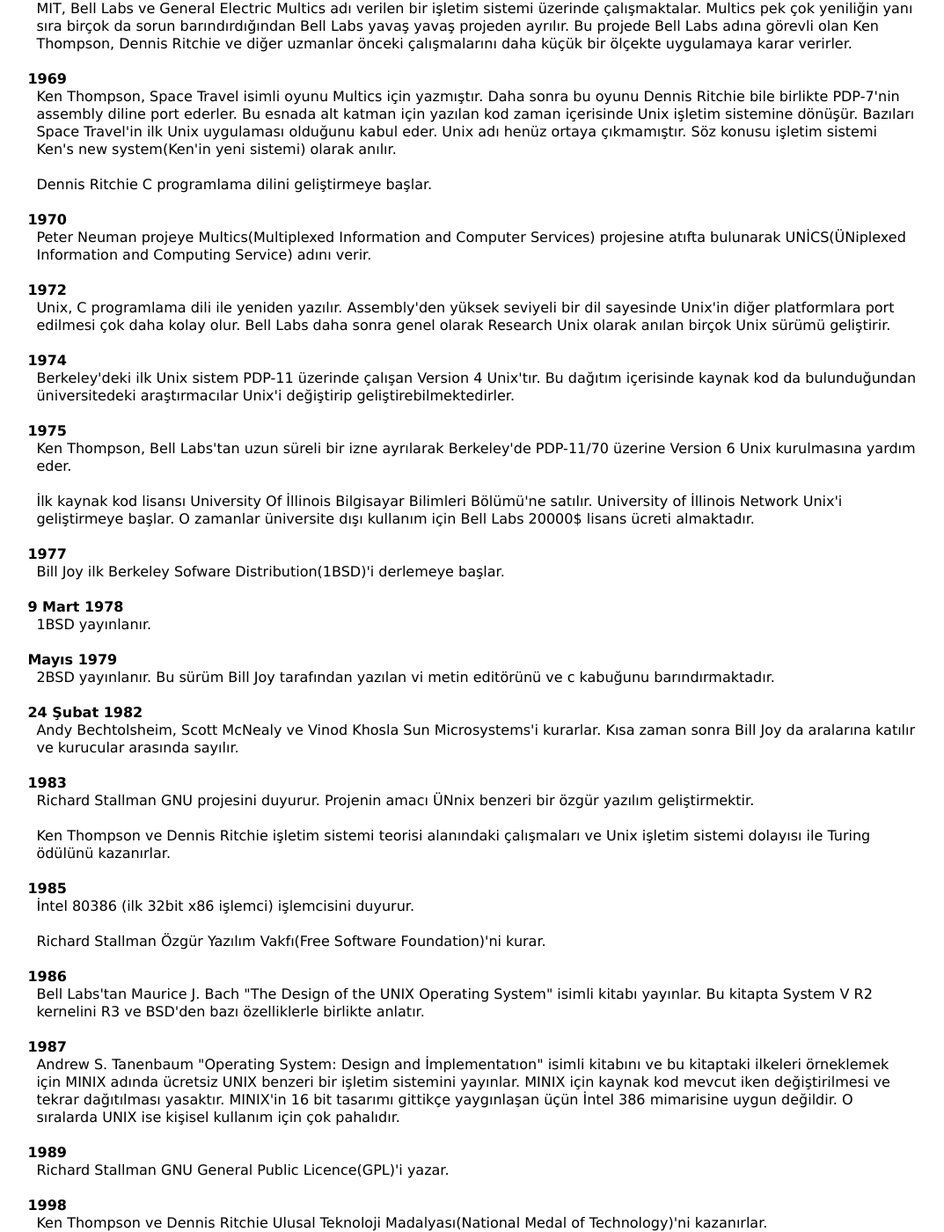
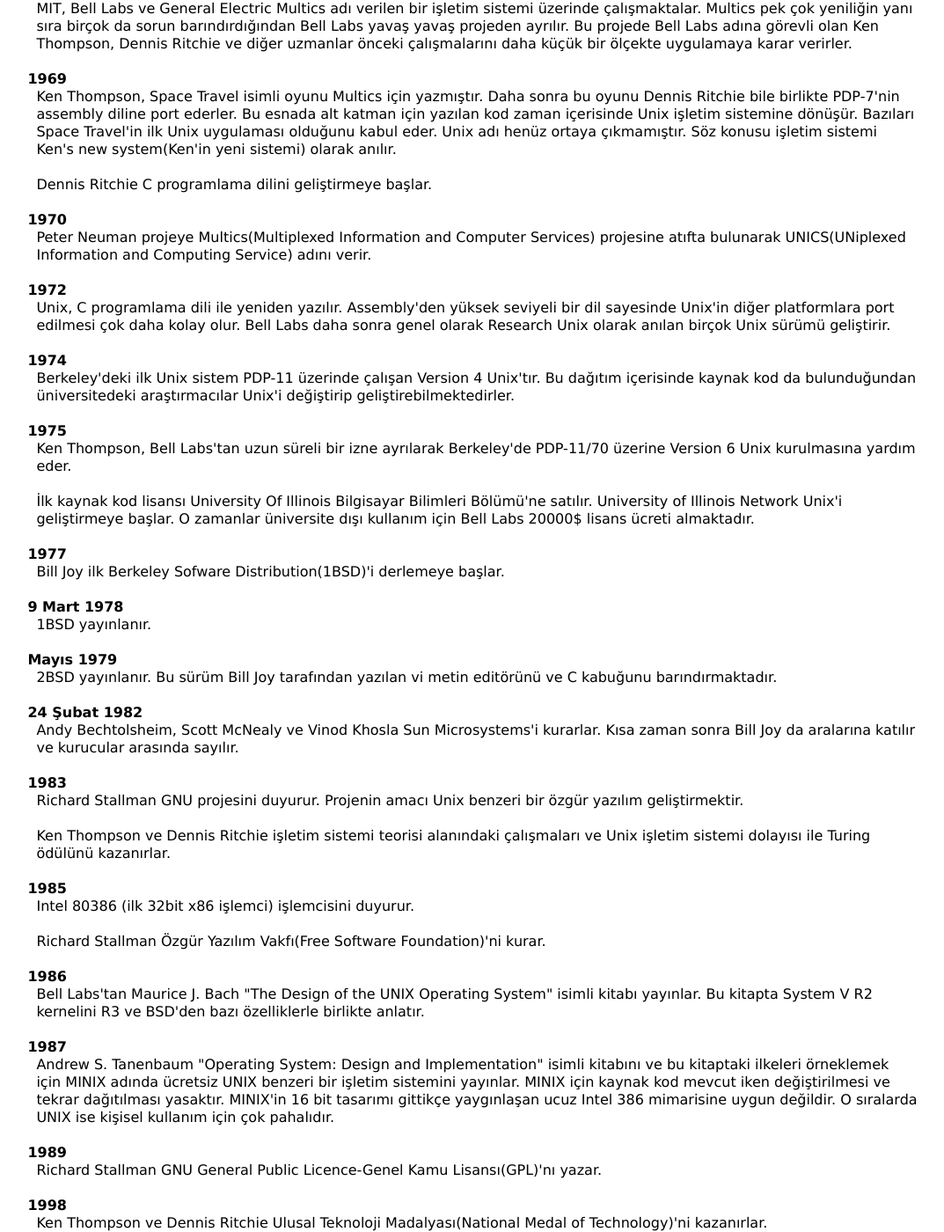
Before and after one commit to fehmicansaglam/fehmicansaglam.github.com, a Jekyll site: the page built from _posts/2015-02-19-unix-ve-benzerlerinin-kronolojisi.html, in a window 1280 px wide and 1400 px high, scrolled down 246 px. Shown: the whole window at 88% size, without its empty margins (103-1176 px from the left). Built offline with Jekyll 4.4.1, drawn with Linux system fonts in a browser that asks for light colours; comment, search, counter and statistics services are not loaded.

Commit message:
Fix typos

```diff
--- a/_posts/2015-02-19-unix-ve-benzerlerinin-kronolojisi.html
+++ b/_posts/2015-02-19-unix-ve-benzerlerinin-kronolojisi.html
@@ -25,7 +25,7 @@
 
 	<dt>1970</dt>
 	<dd>
-		Peter Neuman projeye Multics(Multiplexed Information and Computer Services) projesine atıfta bulunarak UNİCS(ÜNiplexed Information and Computing Service) adını verir.
+		Peter Neuman projeye Multics(Multiplexed Information and Computer Services) projesine atıfta bulunarak UNICS(UNiplexed Information and Computing Service) adını verir.
 	</dd>
 
 	<dt>1972</dt>
@@ -43,7 +43,7 @@
 		Ken Thompson, Bell Labs'tan uzun süreli bir izne ayrılarak Berkeley'de PDP-11/70 üzerine Version 6 Unix kurulmasına yardım eder.
 		<br>
 		<br>
-		İlk kaynak kod lisansı University Of İllinois Bilgisayar Bilimleri Bölümü'ne satılır. University of İllinois Network Unix'i geliştirmeye başlar. O zamanlar üniversite dışı kullanım için Bell Labs 20000$ lisans ücreti almaktadır.
+		İlk kaynak kod lisansı University Of Illinois Bilgisayar Bilimleri Bölümü'ne satılır. University of Illinois Network Unix'i geliştirmeye başlar. O zamanlar üniversite dışı kullanım için Bell Labs 20000$ lisans ücreti almaktadır.
 	</dd>
 
 	<dt>1977</dt>
@@ -56,7 +56,7 @@
 
 	<dt>Mayıs 1979</dt>
 	<dd>
-		2BSD yayınlanır. Bu sürüm Bill Joy tarafından yazılan vi metin editörünü ve c kabuğunu barındırmaktadır.
+		2BSD yayınlanır. Bu sürüm Bill Joy tarafından yazılan vi metin editörünü ve C kabuğunu barındırmaktadır.
 	</dd>
 
 	<dt>24 Şubat 1982</dt>
@@ -66,7 +66,7 @@
 
 	<dt>1983</dt>
 	<dd>
-		Richard Stallman GNU projesini duyurur. Projenin amacı ÜNnix benzeri bir özgür yazılım geliştirmektir.
+		Richard Stallman GNU projesini duyurur. Projenin amacı Unix benzeri bir özgür yazılım geliştirmektir.
 		<br>
 		<br>
 		Ken Thompson ve Dennis Ritchie işletim sistemi teorisi alanındaki çalışmaları ve Unix işletim sistemi dolayısı ile Turing ödülünü kazanırlar.
@@ -74,7 +74,7 @@
 
 	<dt>1985</dt>
 	<dd>
-		İntel 80386 (ilk 32bit x86 işlemci) işlemcisini duyurur.
+		Intel 80386 (ilk 32bit x86 işlemci) işlemcisini duyurur.
 		<br>
 		<br>
 		Richard Stallman Özgür Yazılım Vakfı(Free Software Foundation)'ni kurar.
@@ -87,12 +87,12 @@
 
 	<dt>1987</dt>
 	<dd>
-		Andrew S. Tanenbaum "Operating System: Design and İmplementatıon" isimli kitabını ve bu kitaptaki ilkeleri örneklemek için MINIX adında ücretsiz UNIX benzeri bir işletim sistemini yayınlar. MINIX için kaynak kod mevcut iken değiştirilmesi ve tekrar dağıtılması yasaktır. MINIX'in 16 bit tasarımı gittikçe yaygınlaşan üçün İntel 386 mimarisine uygun değildir. O sıralarda UNIX ise kişisel kullanım için çok pahalıdır.
+		Andrew S. Tanenbaum "Operating System: Design and Implementation" isimli kitabını ve bu kitaptaki ilkeleri örneklemek için MINIX adında ücretsiz UNIX benzeri bir işletim sistemini yayınlar. MINIX için kaynak kod mevcut iken değiştirilmesi ve tekrar dağıtılması yasaktır. MINIX'in 16 bit tasarımı gittikçe yaygınlaşan ucuz Intel 386 mimarisine uygun değildir. O sıralarda UNIX ise kişisel kullanım için çok pahalıdır.
 	</dd>
 
 	<dt>1989</dt>
 	<dd>
-		Richard Stallman GNU General Public Licence(GPL)'i yazar.
+		Richard Stallman GNU General Public Licence-Genel Kamu Lisansı(GPL)'nı yazar.
 	</dd>
 
 	<dt>1998</dt>
```
